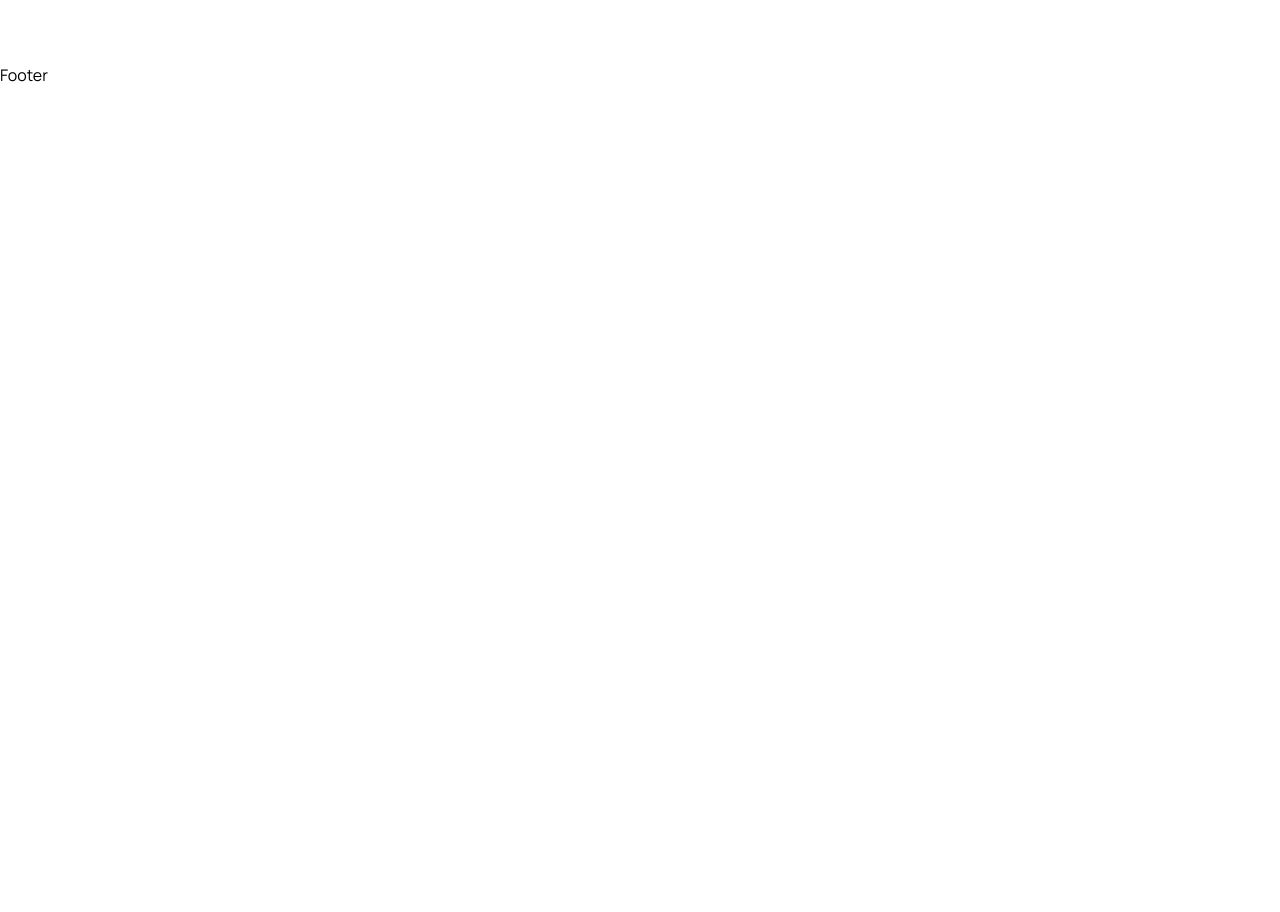
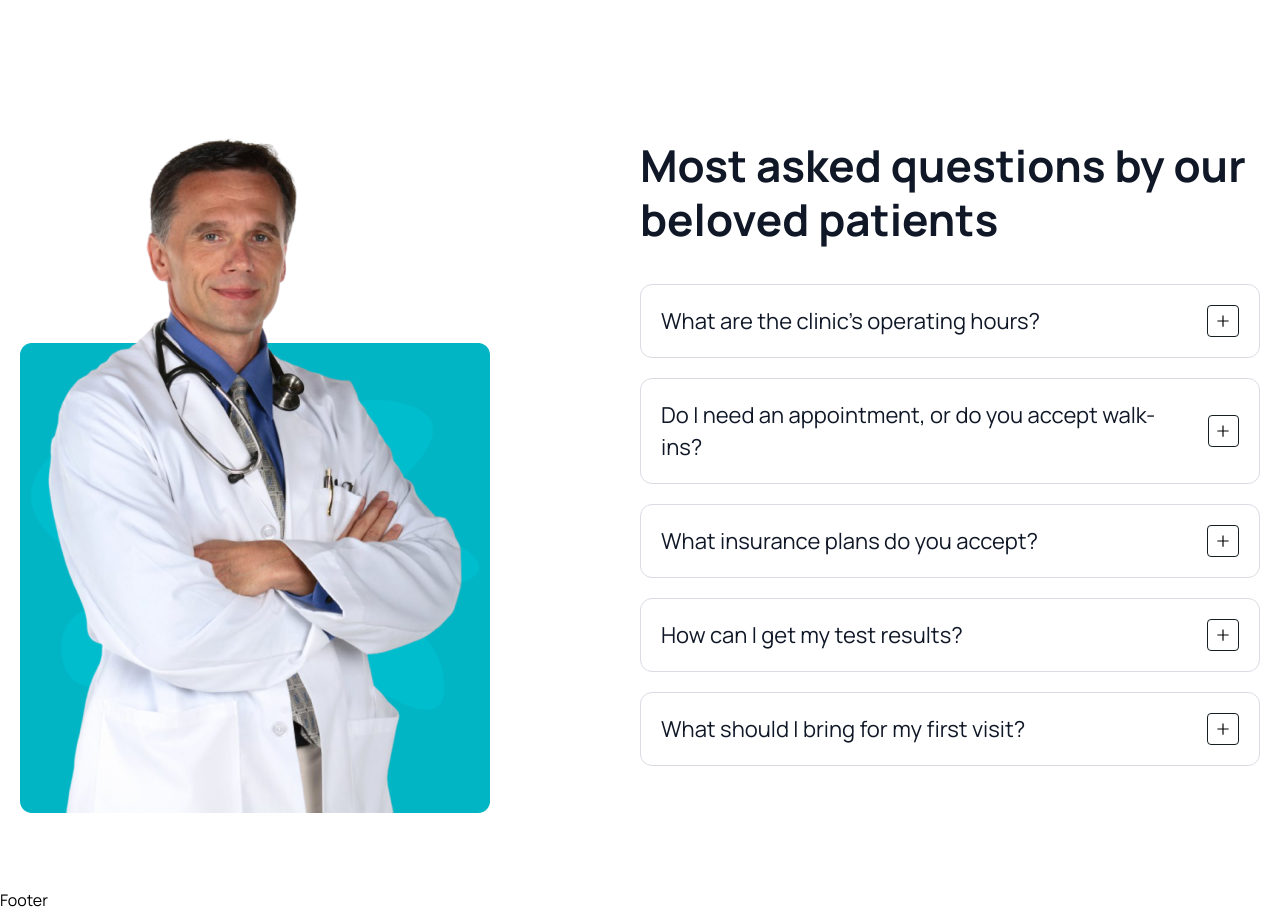
Before and after one commit to ErinAbduli/swiftcare, a React (Vite) app in the folder client/: page / in a window 1280 px wide. Shown: the part 4660-5572 px from the top of the page. Before the commit the page ends 4747 px from the top, so only its background shows below. Built offline with nearby package versions, Linux system fonts and the light colour scheme.

Commit message:
added FAQs section

```diff
--- a/client/src/assets/data/faqs.js
+++ b/client/src/assets/data/faqs.js
@@ -1,27 +1,22 @@
 export const faqs = [
     {
-        question: "What is your medical care?",
-        content:
-            "One Medical was founded on a better model of care one designed around patients needs that provides a higher level of quality and service affordably. We do this through innovative design, excellent customer service, and the efficient use of technology.",
+        "question": "What are the clinic's operating hours?",
+        "content": "Our clinic is open from 8:00 AM to 6:00 PM, Monday through Saturday. We are closed on Sundays and public holidays."
     },
     {
-        question: "What happens if I need to go a hospital?",
-        content:
-            "One Medical was founded on a better model of care one designed around patients needs that provides a higher level of quality and service affordably. We do this through innovative design, excellent customer service, and the efficient use of technology.",
+        "question": "Do I need an appointment, or do you accept walk-ins?",
+        "content": "We highly recommend booking an appointment in advance to ensure availability, but we do accept walk-ins based on doctor availability."
     },
     {
-        question: "What happens if I need to go a hospital?",
-        content:
-            "One Medical was founded on a better model of care one designed around patients needs that provides a higher level of quality and service affordably. We do this through innovative design, excellent customer service, and the efficient use of technology.",
+        "question": "What insurance plans do you accept?",
+        "content": "We accept most major insurance providers, including Aetna, Blue Cross Blue Shield, and UnitedHealthcare. Please contact us to confirm your specific coverage."
     },
     {
-        question: "Can I visit your medical office?",
-        content:
-            "One Medical was founded on a better model of care one designed around patients needs that provides a higher level of quality and service affordably. We do this through innovative design, excellent customer service, and the efficient use of technology.",
+        "question": "How can I get my test results?",
+        "content": "Test results are usually available within 2-3 business days. You can access them through our online patient portal or request a printed copy at the reception."
     },
     {
-        question: "Does you provide urgent care?",
-        content:
-            "One Medical was founded on a better model of care one designed around patients needs that provides a higher level of quality and service affordably. We do this through innovative design, excellent customer service, and the efficient use of technology.",
-    },
-];
+        "question": "What should I bring for my first visit?",
+        "content": "Please bring a valid ID, insurance card, a list of current medications, and any relevant medical records for a smoother consultation."
+    }
+]
--- /dev/null
+++ b/client/src/components/Faq/FaqItem.jsx
@@ -0,0 +1,31 @@
+/* eslint-disable no-unused-vars */
+import { useState } from "react"
+import { AiOutlineMinus, AiOutlinePlus } from 'react-icons/ai'
+
+const FaqItem = ({ faq }) => {
+    const [isOpen, setIsOpen] = useState(false)
+
+    const toggleAccordion = () => {
+        setIsOpen(!isOpen)
+    }
+
+    return (
+        <div className="p-3 lg:p-5 rounded-[12px] border border-solid border-[#d9dce2] mb-5 cursor-pointer">
+            <div className="flex items-center justify-between gap-5" onClick={toggleAccordion}>
+                <h4 className="text-[16px] leading-7 lg:text-[22px] lg:leading-8 text-gray-900">
+                    {faq.question}
+                </h4>
+                <div className={`${isOpen && 'bg-blue-600 text-white border-none'} w-7 h-7 lg:w-8 lg:h-8 border border-solid border-[#141f21] rounded flex justify-center items-center`}>
+                    {isOpen ? <AiOutlineMinus /> : <AiOutlinePlus />}
+                </div>
+            </div>
+            {isOpen && (
+                <div className="mt-4">
+                    <p className="text-[14px] leading-6 lg:text-[16px] lg:leading-7 font-[400] text-gray-600">{faq.content}</p>
+                </div>
+            )}
+        </div>
+    )
+}
+
+export default FaqItem
--- /dev/null
+++ b/client/src/components/Faq/FaqList.jsx
@@ -0,0 +1,13 @@
+import { faqs } from '../../assets/data/faqs'
+import FaqItem from './FaqItem'
+const FaqList = () => {
+    return (
+        <div className='mt-[38px]'>
+            {faqs.map((faq, index) => (
+                <FaqItem key={index} faq={faq} />
+            ))}
+        </div>
+    )
+}
+
+export default FaqList
--- a/client/src/pages/Home.jsx
+++ b/client/src/pages/Home.jsx
@@ -8,11 +8,14 @@ import icon3 from '../assets/images/icon03.png'
 import featureImg from '../assets/images/feature-img.png'
 import videoIcon from '../assets/images/video-icon.png'
 import avatarIcon from '../assets/images/avatar-icon.png'
+import faqImg from '../assets/images/faq-img.png'
 import About from '../components/About/About'
 import { Link } from 'react-router-dom'
 import { BsArrowRight } from 'react-icons/bs'
 import ServiceList from '../components/Services/ServiceList'
 import DoctorList from '../components/Doctors/DoctorList'
+import FaqList from '../components/Faq/FaqList'
+
 const Home = () => {
     return (
         <>
@@ -192,6 +195,19 @@ const Home = () => {
                     <DoctorList />
                 </div>
             </section>
+            <section>
+                <div className="container">
+                    <div className="flex justify-between gap-[50px] lg:gap-0">
+                        <div className='w-1/2 hidden md:block'>
+                            <img src={faqImg} alt="" />
+                        </div>
+                        <div className="w-full md:w-1/2">
+                            <h2 className='heading'>Most asked questions by our beloved patients</h2>
+                            <FaqList />
+                        </div>
+                    </div>
+                </div>
+            </section>
         </>
     )
 }
```
